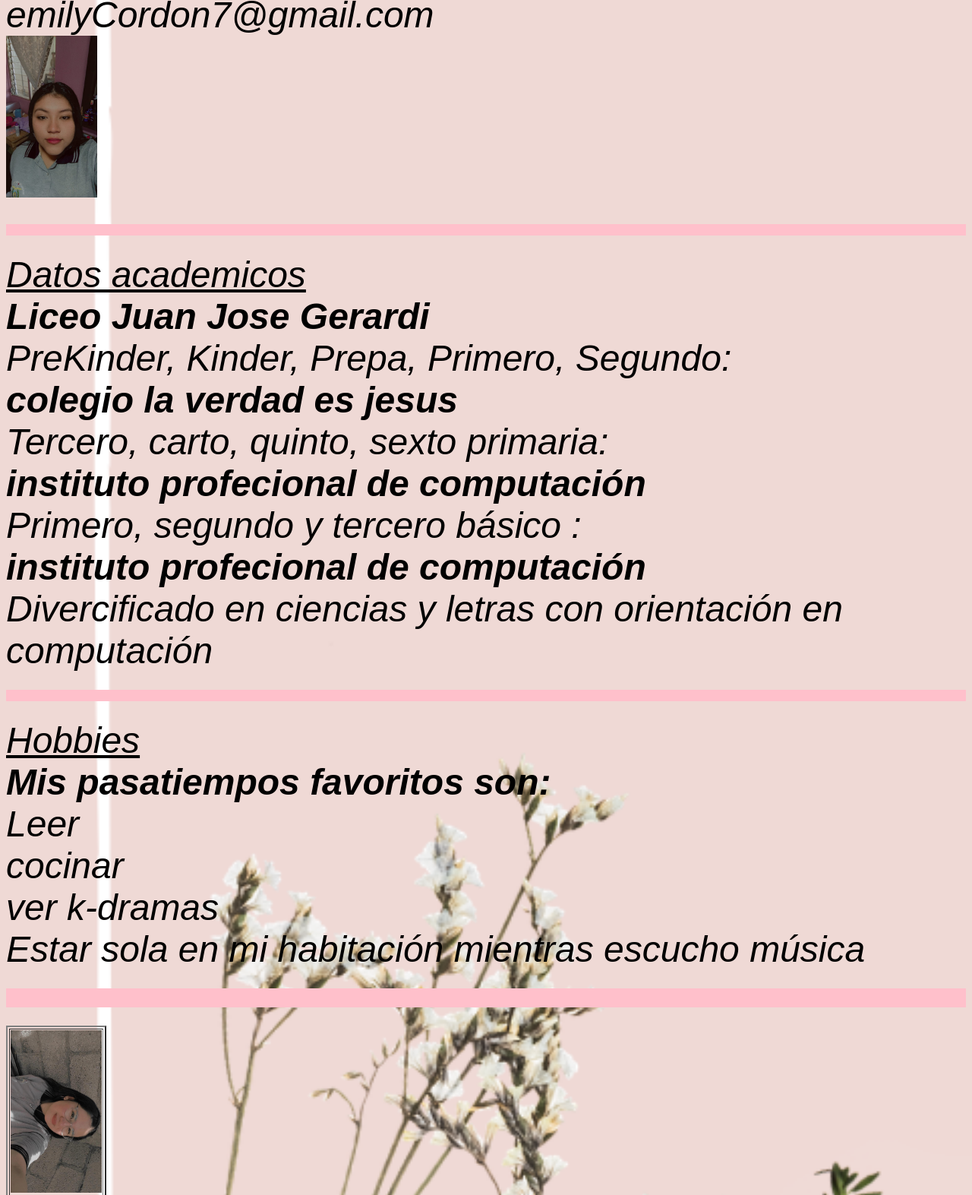
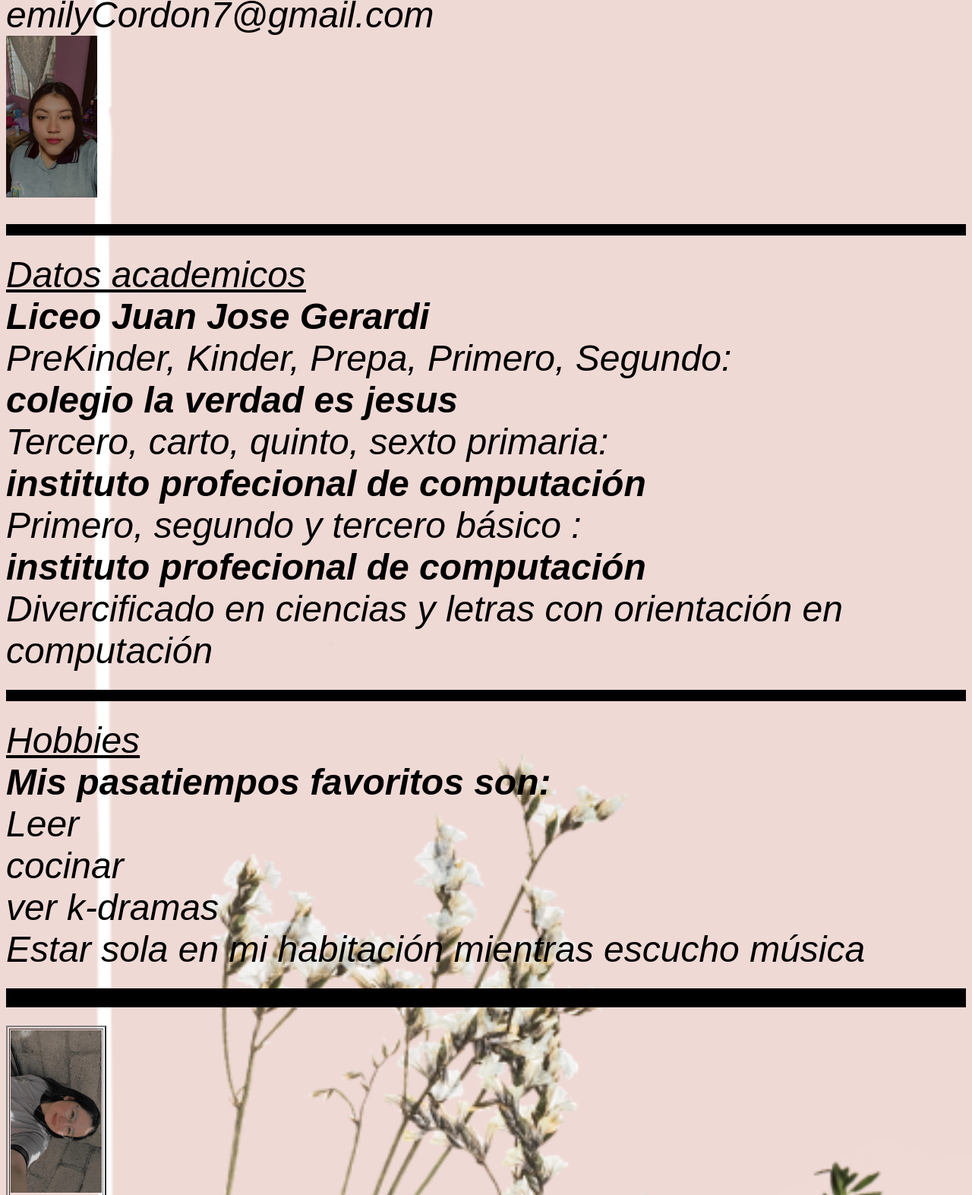
Before and after one commit to Emily898/Emily-Cord-n-, a plain HTML site: page index.html in a window 1280 px wide. Shown: the part 589-2162 px from the top of the page at 76% size. Drawn offline with Linux system fonts and the light colour scheme.

Commit message:
Update index.html

```diff
--- a/index.html
+++ b/index.html
@@ -11,7 +11,7 @@ background-image: url("fondo.avif");
 </head>
 </style>
 <body>
-<hr color = "Pink" size = "15" aling = "center">
+<hr color = "Black" size = "15" aling = "center">
 <font face="arial" size="20" color = "Black" />
 <i>HOJA DE VIDA<br>
 <u><i>DATOS PERSONALES</i></u><br>
@@ -26,7 +26,7 @@ background-image: url("fondo.avif");
   <div align="left">
 <img src="Foto.jpg" alt="ese soy yo" heigth = "110" width = "120">
 </div>
-<hr color = "Pink" size = "15" aling = "center">
+<hr color = "Black" size = "15" aling = "center">
   <u><i>Datos academicos </i></u><br>
 <b>Liceo Juan Jose Gerardi </b><br>
 <i>PreKinder, Kinder, Prepa, Primero, Segundo:</i><br>
@@ -36,14 +36,14 @@ background-image: url("fondo.avif");
 <i>Primero, segundo y tercero básico :</i><br>
 <b>instituto profecional de computación </b><br>
 <i>Divercificado en ciencias y letras con orientación en computación</i><br>
-<hr color = "Pink" size = "15" aling = "center">
+<hr color = "Black" size = "15" aling = "center">
   <u><i>Hobbies </i></u><br>
 <b>Mis pasatiempos favoritos son:</b><br>
 <i>Leer</i><br>
 <i>cocinar</i><br>
 <i>ver k-dramas</i><br>
 <i>Estar sola en mi habitación mientras escucho música</i><br>
-<hr color = "pink" size = "25" aling = "left">
+<hr color = "Black" size = "25" aling = "left">
 <table border="2">
 <tr>
 <td>
```
